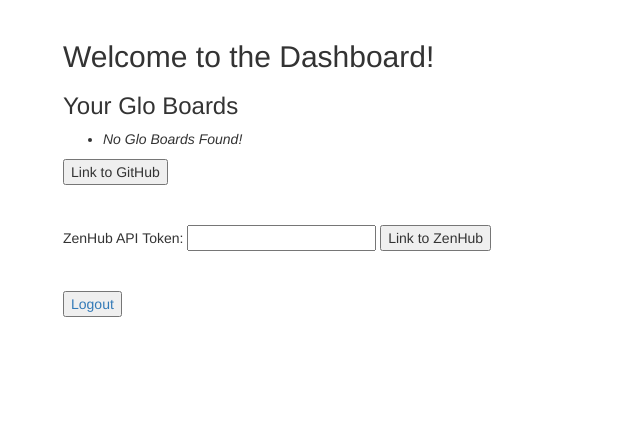
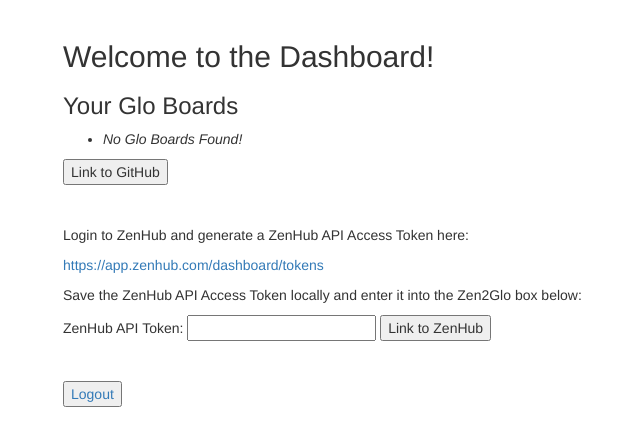
Before and after one commit to droidmonkey/zen2glo, a Flask app: template templates/dashboard.html in a window 1280 px wide. Shown: the part 52-498 px from the top of the page, without its empty margins (7-647 px from the left). Run offline with Flask 2, Linux system fonts and the light colour scheme; the template is opened without the code that fills it, so the values that code supplies are empty; some libraries are stand-ins or nearby versions.

Commit message:
Add ZenHub Access Token Link in Dashboard prompt

```diff
--- a/templates/dashboard.html
+++ b/templates/dashboard.html
@@ -104,6 +104,10 @@
 	{% endif %}
 	<br/><br/>
 	{% if not zenhub %}
+	<p>Login to ZenHub and generate a ZenHub API Access Token here:</p>
+	<p><a target='_blank' rel='noopener noreferrer' href='https://app.zenhub.com/dashboard/tokens'>https://app.zenhub.com/dashboard/tokens</a></p>
+	<p>Save the ZenHub API Access Token locally and enter it into the Zen2Glo box below:</p>
+
 	<form action="/login-zenhub" method="post">
 	ZenHub API Token: <input type="text" name="zenhub_token" />
 	<input type="submit" value="Link to ZenHub" />
```
